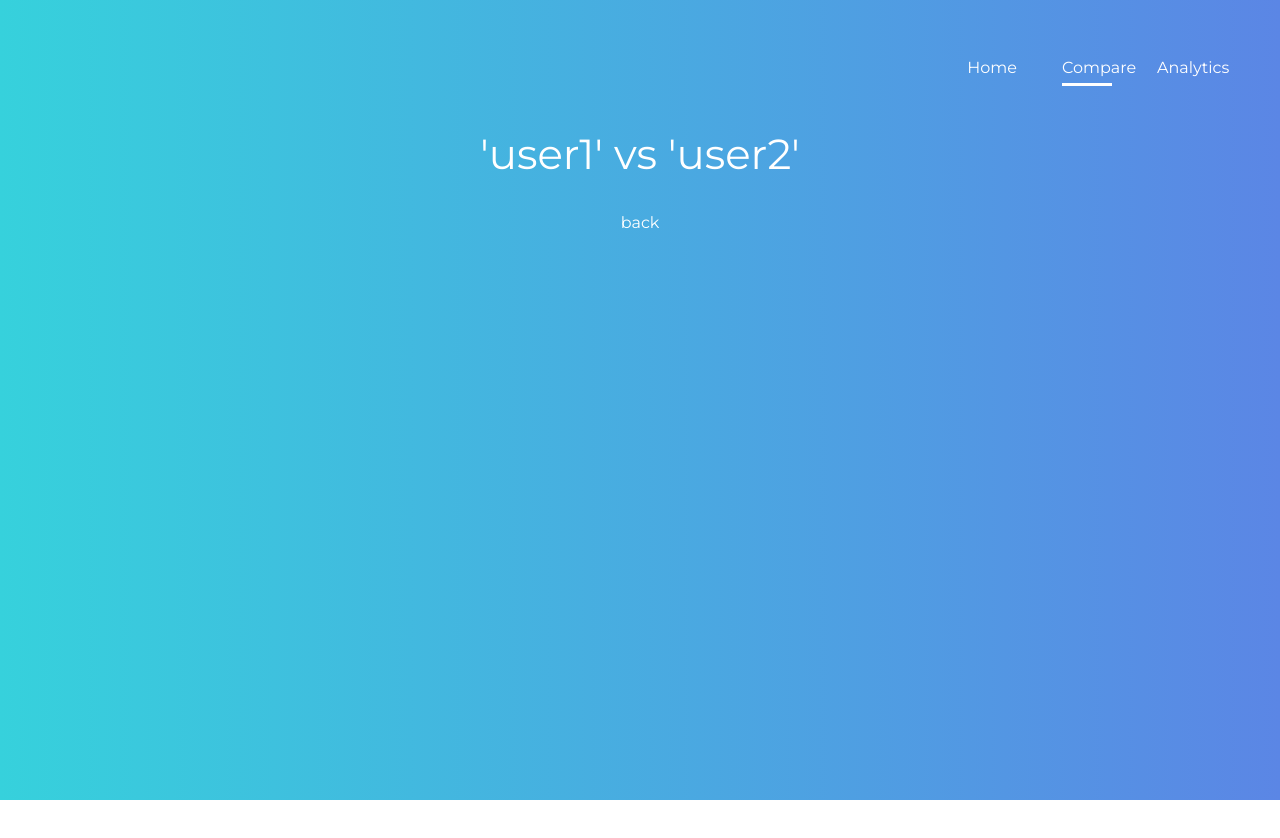
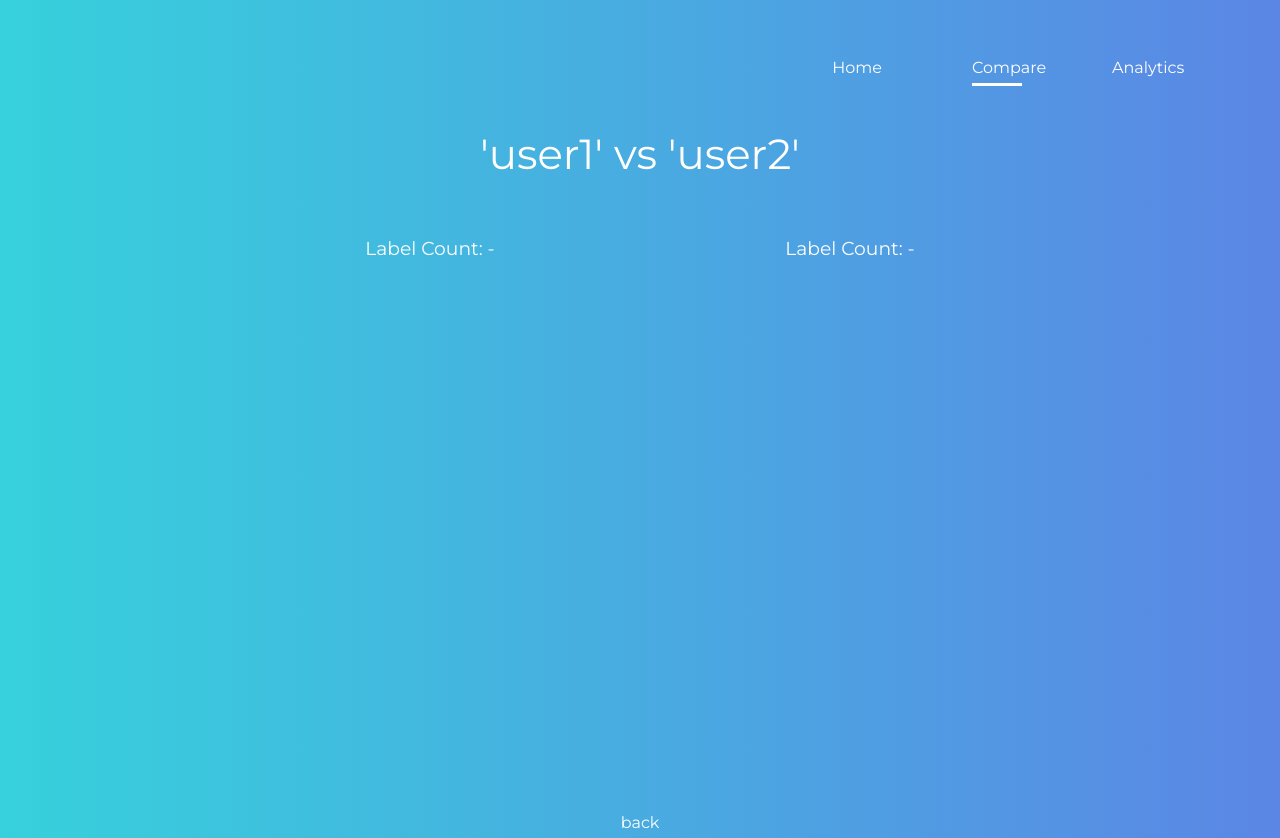
Before and after one commit to paineleffler/vision-ui, a React (Create React App) app: page /compare/user1/user2 in a window 1280 px wide. Before the commit the page ends 800 px from the top, so only its background shows below. Built offline with nearby package versions, Linux system fonts and the light colour scheme; no server answers.

Commit message:
styling and added mongodb requests to compare

```diff
--- a/src/Compare.jsx
+++ b/src/Compare.jsx
@@ -1,16 +1,48 @@
 import React, { Component } from 'react';
+import axios from 'axios'
 
 export default class Compare extends Component {
   constructor(props) {
     super(props);
     this.state = {
+      user1LabelCount: '-',
+      user2LabelCount: '-'
     };
   }
-
+  componentDidMount() {
+    axios.get(`http://localhost:5000/labels/?id=${this.props.match.params.user1}`)
+    .then((response) => {
+      this.setState({
+        user1Labels: response.data,
+        user1LabelCount: Object.keys(response.data).length
+      });
+    })
+    .catch((error) => {
+      console.log("Error with user1 labels Requests", error);
+    });
+    axios.get(`http://localhost:5000/labels/?id=${this.props.match.params.user2}`)
+    .then((response) => {
+      this.setState({
+        user2Labels: response.data,
+        user2LabelCount: Object.keys(response.data).length
+      });
+    })
+    .catch((error) => {
+      console.log("Error with user2 labels Requests", error);
+    });
+  }
   render() {
     return (
       <div className="center-content">
         <h1>'{this.props.match.params.user1}' vs '{this.props.match.params.user2}'</h1>
+        <div className="compare-flex-container">
+          <div className="compare-flex-box">
+            <h3>Label Count: {this.state.user1LabelCount}</h3>
+          </div>
+          <div className="compare-flex-box">
+            <h3>Label Count: {this.state.user2LabelCount}</h3>
+          </div>
+        </div>
         <div>
           <a href="/" className="roundButton">back</a>
         </div>
--- a/src/index.css
+++ b/src/index.css
@@ -140,7 +140,22 @@ svg rect {
 
 .nav-flex-box {
   width: 45px;
-  margin: 25px;
-  padding-top: 20px;
+  margin-right: 25px;
+  margin-left: 25px;
+  padding-top: 45px;
+  padding-right: 45px;
   text-align: center;
 }
+
+.compare-flex-container {
+  display: flex;
+  flex-direction: row;
+  justify-content: center;
+  height: 600px;
+}
+
+.compare-flex-box {
+  width: 400px;
+  margin: 10px;
+  text-align: center;
+}
```
